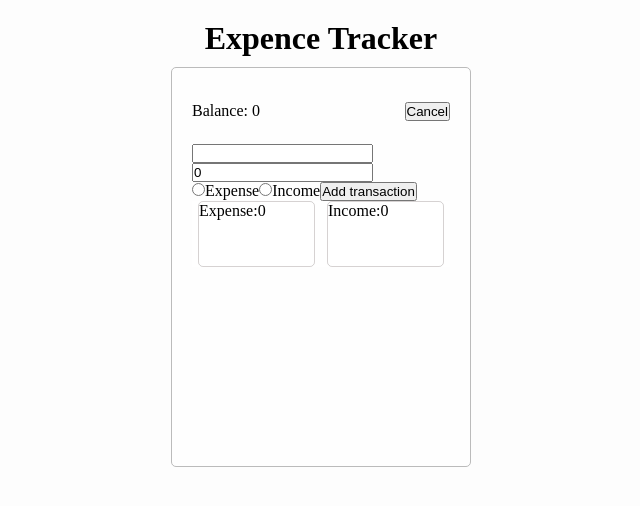
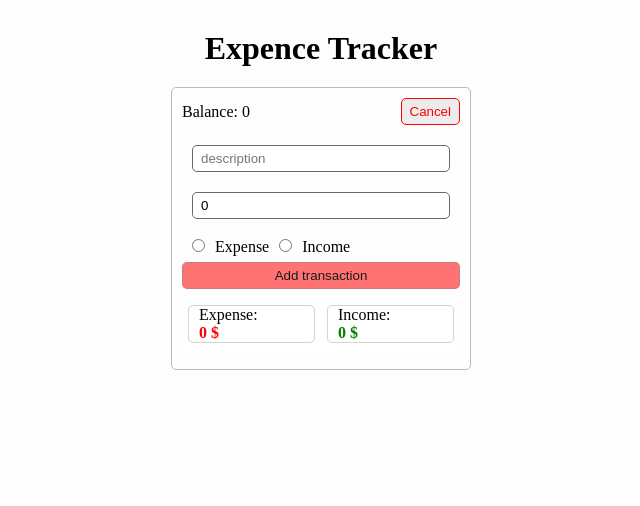
Before and after one commit to ZahraNejati79/ExpenseTracker, a React (Create React App) app: page / in a window 1280 px wide. Both pictures are taken after a click on the button "Add". Shown: the top 506 px of the page, without its empty margins (319-959 px from the left). Built offline with nearby package versions, Linux system fonts and the light colour scheme.

Commit message:
Overview&TransActionFrom styles

```diff
--- a/src/App.module.css
+++ b/src/App.module.css
@@ -1,9 +1,9 @@
 .App {
+  background-color: rgba(250, 250, 250, 0.452);
   display: flex;
   flex-direction: column;
   align-items: center;
-  background-color: rgba(250, 250, 250, 0.452);
-  padding-top: 20px;
+  height: 100vh;
   width: 100%;
-  height: 100vh;
+  padding-top: 30px;
 }
--- a/src/components/ExpenseApp/ExpenseApp.module.css
+++ b/src/components/ExpenseApp/ExpenseApp.module.css
@@ -1,15 +1,12 @@
 .container {
-  margin-top: 10px;
-  display: flex;
-  flex-direction: column;
-  justify-content: space-around;
-  align-items: center;
   background-color: rgba(255, 255, 255, 0.363);
   border-radius: 5px;
   border: 1px solid #bbb;
+  margin-top: 20px;
+  padding: 10px 10px;
+  display: flex;
+  flex-direction: column;
   width: 300px;
-  height: 400px;
-  padding: 10px 20px;
 }
 .container div {
   width: 100%;
--- a/src/components/OverView/OverView.jsx
+++ b/src/components/OverView/OverView.jsx
@@ -8,14 +8,21 @@ const OverView = ({ income, expense, addTarnsAction }) => {
     <section className={styles.sectionOverview}>
       <div className={styles.overview}>
         <p>Balance: {income - expense}</p>
-        <button onClick={() => setIsShow((prevState) => !prevState)}>
+        <button
+          className={`${isShow ? styles.cancel : styles.btn}`}
+          onClick={() => setIsShow((prevState) => !prevState)}
+        >
           {isShow ? "Cancel" : " Add"}
         </button>
       </div>
       {isShow && <TransActionForm addTarnsAction={addTarnsAction} />}
       <div className={styles.expensincom}>
-        <div>Expense:{expense}</div>
-        <div>Income:{income}</div>
+        <div className={styles.box}>
+          Expense:<span style={{ color: "red" }}>{expense} $</span>
+        </div>
+        <div className={styles.box}>
+          Income:<span> {income} $</span>
+        </div>
       </div>
     </section>
   );
--- a/src/components/OverView/OverView.module.css
+++ b/src/components/OverView/OverView.module.css
@@ -17,8 +17,33 @@
   justify-content: space-between;
   align-items: center;
 }
-.expensincom div {
+.box {
+  display: flex;
+  flex-direction: column;
+  justify-content: space-evenly;
+  align-items: flex-start;
+  padding-left: 10px;
   border: 1px solid rgba(26, 2, 2, 0.178);
   margin: 6px;
   border-radius: 5px;
 }
+.box span {
+  font-weight: bold;
+  color: green;
+}
+.btn {
+  border: 1px solid rgba(136, 136, 136, 0.459);
+  border-radius: 5px;
+  padding: 5px 8px;
+  background-color: rgba(136, 136, 136, 0.459);
+  color: rgb(26, 26, 26);
+  cursor: pointer;
+}
+.cancel {
+  border: 1px solid red;
+  border-radius: 5px;
+  padding: 5px 8px;
+  background-color: rgba(214, 214, 214, 0.459);
+  color: red;
+  cursor: pointer;
+}
--- a/src/components/TransAction/TransAction.module.css
+++ b/src/components/TransAction/TransAction.module.css
@@ -1,8 +1,5 @@
 .transAction {
-  padding-top: 20px;
-  margin: 10px;
+  background-color: aqua;
+  margin-top: 10px;
   display: flex;
-  flex-direction: column;
-  justify-content: space-around;
-  align-items: center;
 }
--- a/src/components/TransActionForm/TransActionForm.module.css
+++ b/src/components/TransActionForm/TransActionForm.module.css
@@ -1,2 +1,30 @@
-.formTransAction {
+.btn {
+  border: 1px solid rgba(136, 136, 136, 0.459);
+  border-radius: 5px;
+  padding: 5px 8px;
+  background-color: rgba(255, 0, 0, 0.548);
+  color: rgb(26, 26, 26);
+  cursor: pointer;
+  width: 100%;
+  margin-bottom: 10px;
 }
+form {
+  margin-top: 10px;
+  display: flex;
+  flex-direction: column;
+}
+form input {
+  border-radius: 5px;
+  border: 1px solid rgb(105, 105, 105);
+  margin: 10px;
+  padding: 5px 8px;
+}
+input [type="radio"] {
+  margin-right: 10px;
+}
+.radioinput {
+  display: flex;
+  justify-content: flex-start;
+  align-items: center;
+  font-size: 14px;
+}
--- a/src/components/TransActionForm/TransActionFrom.jsx
+++ b/src/components/TransActionForm/TransActionFrom.jsx
@@ -20,6 +20,7 @@ const TransActionForm = ({ addTarnsAction }) => {
       className={styles.formTransAction}
     >
       <input
+        placeholder="description"
         action="text"
         name="desc"
         value={formValue.desc}
@@ -27,28 +28,33 @@ const TransActionForm = ({ addTarnsAction }) => {
         onChange={changeHandler}
       ></input>
       <input
+        placeholder="amount"
         action="number"
         name="amount"
         value={formValue.amount}
         checked={formValue.type == "income"}
         onChange={changeHandler}
       ></input>
-      <div>
+      <div className={styles.raidoinput}>
         <input
           type="radio"
           value="expense"
           name="type"
           onChange={changeHandler}
+          id="expense"
         />
-        <label>Expense</label>
+        <label htmlFor="expense">Expense</label>
         <input
           type="radio"
           value="income"
           name="type"
           onChange={changeHandler}
+          id="income"
         />
-        <label>Income</label>
-        <button type="submit">Add transaction</button>
+        <label htmlFor="income">Income</label>
+        <button className={styles.btn} type="submit">
+          Add transaction
+        </button>
       </div>
     </form>
   );
```
